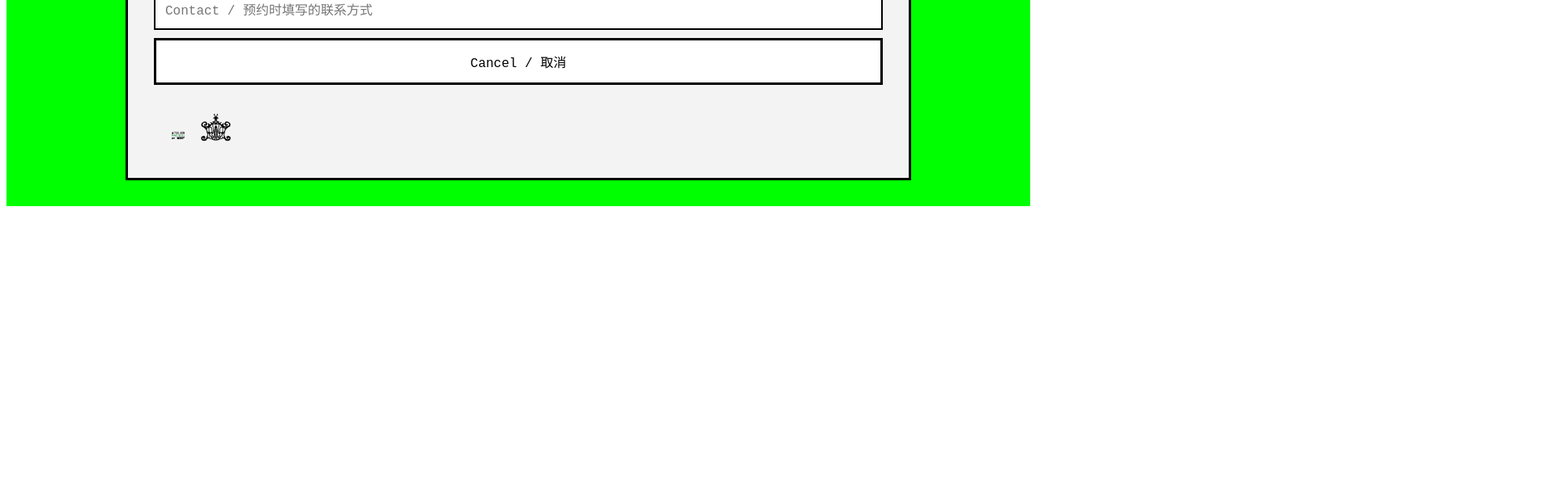
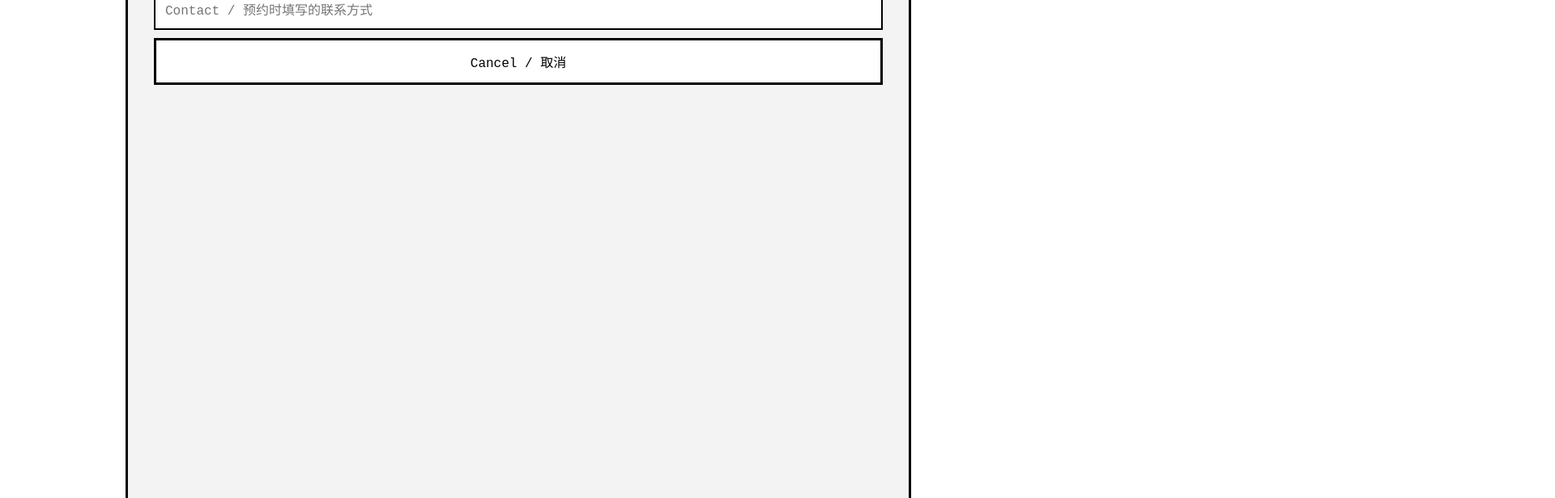
Before and after one commit to cosmoguo97/Nail-booking, a Next.js app: page / in a window 1280 px wide. Shown: the part 2600-3216 px from the top of the page at 81% size, 1920 px wide, since content can reach past the window. Before the commit the page ends 2863 px from the top, so only its background shows below. Built offline with nearby package versions, Linux system fonts and the light colour scheme.

Commit message:
Update index.js

```diff
--- a/pages/index.js
+++ b/pages/index.js
@@ -333,10 +333,10 @@ function Section({ title, children }) {
 
 const styles = {
 
- background: "#00FF00",
+
 page: {
   minHeight: "100vh",
-  background: "#00FF00",
+  background: "(0,252,0)",
   padding: "32px 16px",
   fontFamily: "monospace",
 },
@@ -528,11 +528,5 @@ logo: {
     fontFamily: "monospace",
   },
 
-sideLogo: {
-  width: "4vw",
-  maxWidth: 56,
-  minWidth: 24,
-  height: "auto",
 
-},
 };
```
